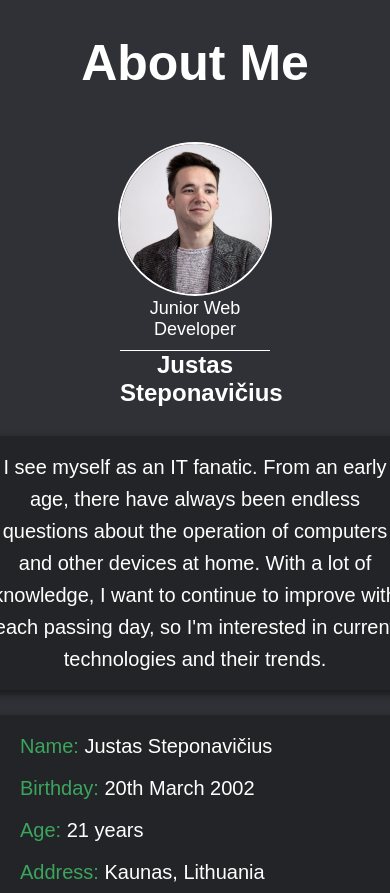
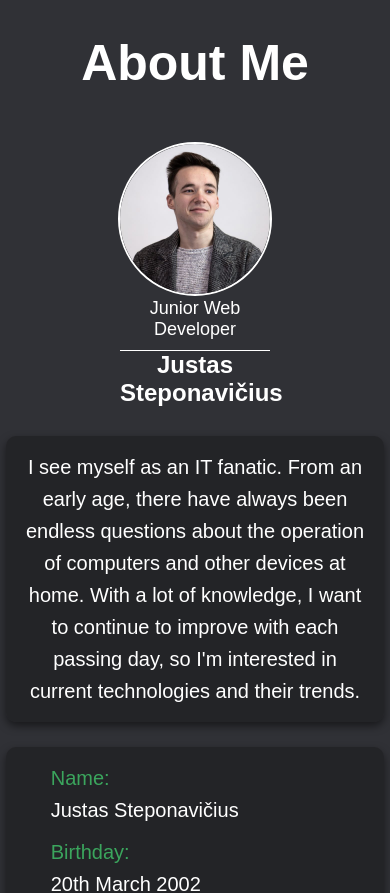
Before and after one commit to JustinSTV/mainWebsite, a React (Vite) app: page / in a window 390 px wide. Shown: the part 860-1753 px from the top of the page. Built offline with nearby package versions, Linux system fonts and the light colour scheme; a web font is replaced by a local one.

Commit message:
fixed responsive issue

```diff
--- a/src/Components/CSS/AboutMe.css
+++ b/src/Components/CSS/AboutMe.css
@@ -36,9 +36,9 @@
 
 .about-me-content {
     display: flex;
-    flex-direction: column;
+    flex-direction: row;
     align-items: center;
-    justify-content: space-between;
+    justify-content: center;
     margin-top: 10px;
     /* outline: yellow 2px solid; */
 }
@@ -144,7 +144,6 @@ label {
         margin: 20px;
     }
 
-
     .my-role {
         font-size: 18px;
     }
@@ -156,12 +155,18 @@ label {
     .about-me-content {
         margin-top: 0;
         display: flex;
+        flex-direction: column;
         gap: 100px;
     }
 
     .about-me-description,
     .card {
         text-align: center;
+        width: 85%;
+    }
+
+    span {
+        display: block;
     }
 
     .grid-section {
```
